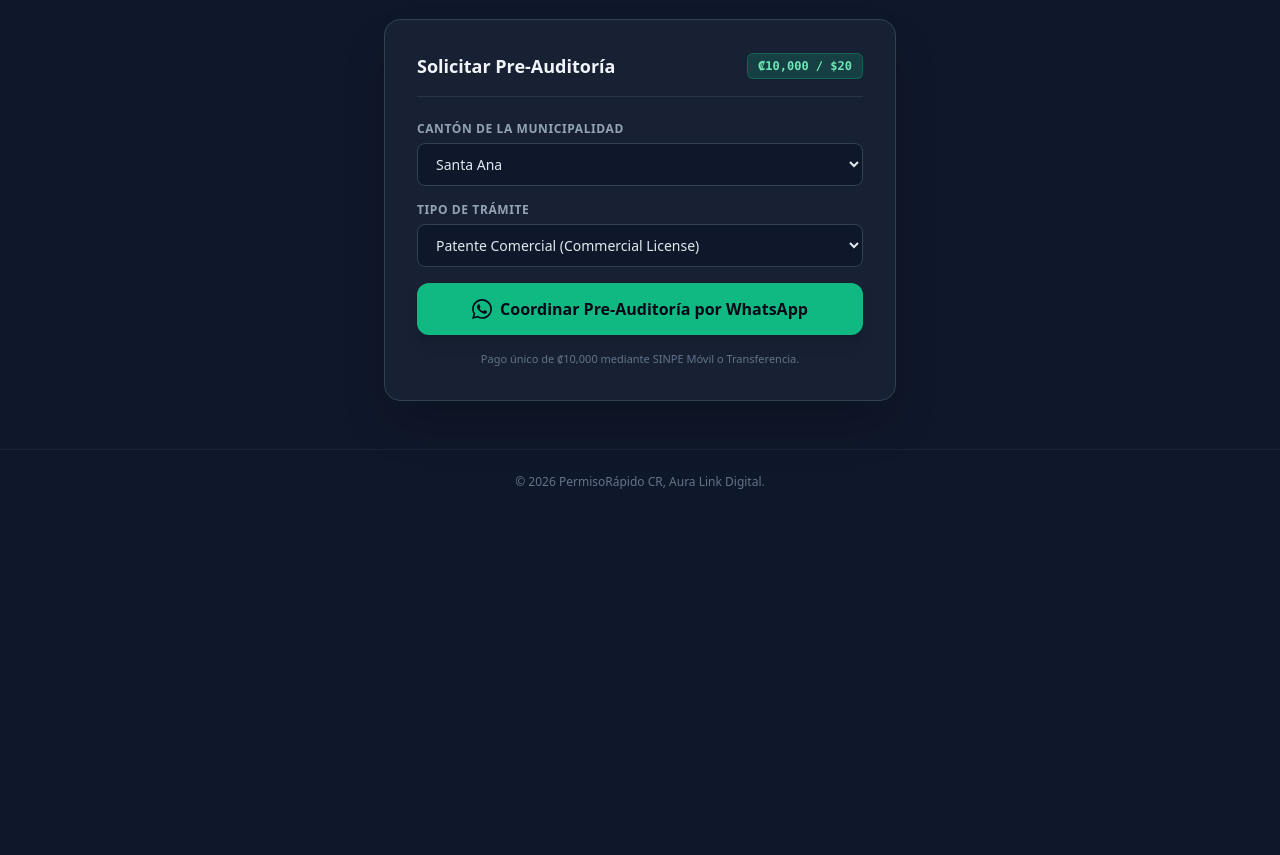
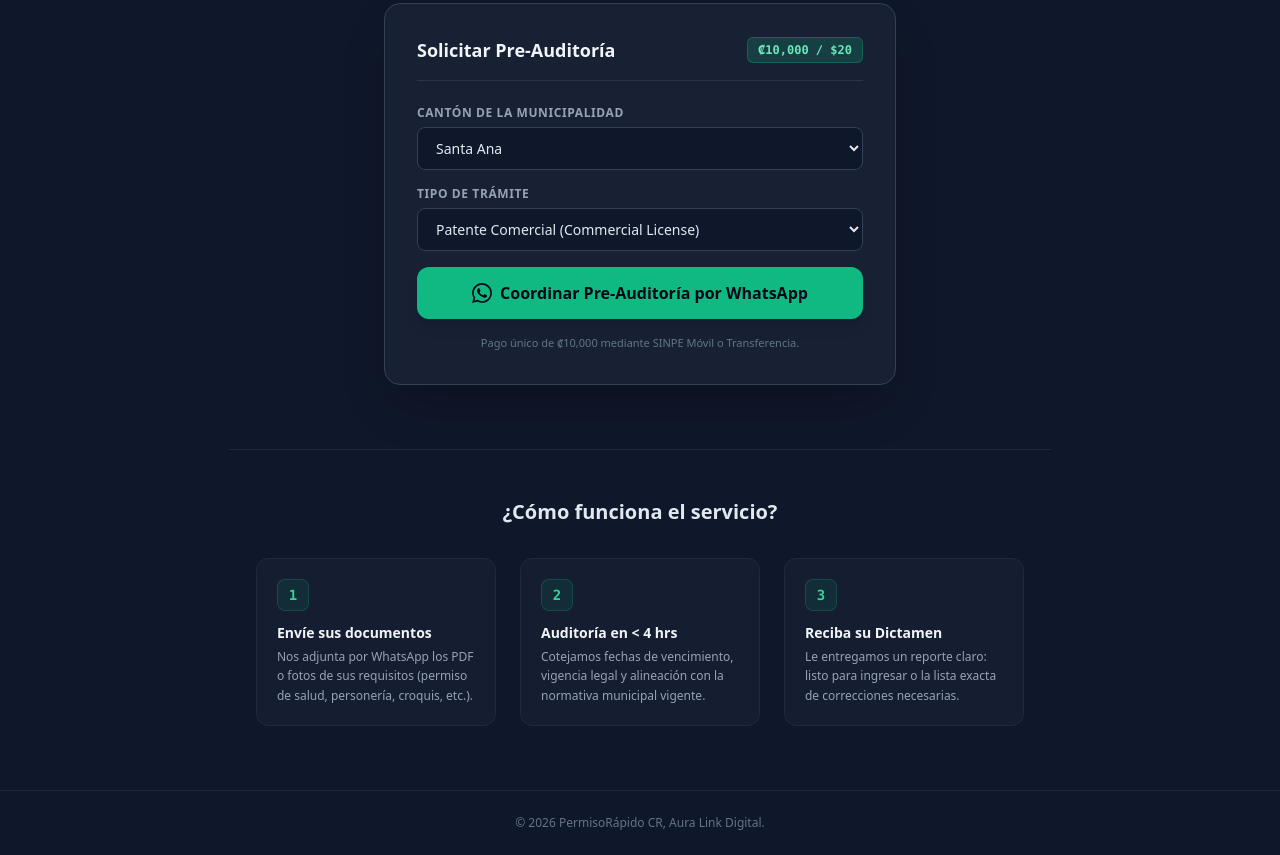
Before and after one commit to Ep1c81/permisorapido-cr, a plain HTML site: page index.html in a window 1280 px wide. Shown: the part 396-1251 px from the top of the page. Before the commit the page ends 910 px from the top, so only its background shows below. Drawn offline with nearby package versions, Linux system fonts and the light colour scheme.

Commit message:
Revise index.html for SEO and functionality improvements
Updated the HTML structure and content for the PermisoRápido CR website, including SEO metadata, language toggle functionality, and form submission logic.

```diff
--- a/index.html
+++ b/index.html
@@ -73,7 +73,7 @@
     </header>
 
     <!-- HERO SECTION -->
-    <main class="max-w-4xl mx-auto px-4 pt-16 pb-12 text-center flex-grow flex flex-col justify-center">
+    <main class="max-w-4xl mx-auto px-4 pt-12 pb-16 text-center flex-grow flex flex-col justify-center">
       <div class="inline-flex items-center gap-2 px-3 py-1 rounded-full bg-amber-500/10 border border-amber-500/20 text-amber-400 text-xs font-medium mb-6 mx-auto">
         <span class="w-2 h-2 rounded-full bg-amber-400 animate-pulse"></span>
         <span class="lang-es">Evite hasta 40 días de atraso en la Municipalidad</span>
@@ -91,7 +91,7 @@
       </p>
 
       <!-- AUDIT CARD / FORM -->
-      <div class="bg-slate-800/60 border border-slate-700 p-6 md:p-8 rounded-2xl max-w-lg mx-auto w-full text-left shadow-2xl backdrop-blur-sm">
+      <div class="bg-slate-800/60 border border-slate-700 p-6 md:p-8 rounded-2xl max-w-lg mx-auto w-full text-left shadow-2xl backdrop-blur-sm mb-16">
         <div class="flex justify-between items-center mb-6 border-b border-slate-700/60 pb-4">
           <h2 class="font-bold text-lg text-slate-100">
             <span class="lang-es">Solicitar Pre-Auditoría</span>
@@ -144,6 +144,55 @@
           <span class="lang-en">One-time payment of ₡10,000 via SINPE Móvil or Transfer.</span>
         </p>
       </div>
+
+      <!-- HOW IT WORKS / PASOS DEL SERVICIO -->
+      <div class="border-t border-slate-800 pt-12 text-left">
+        <h3 class="text-xl font-bold text-center mb-8 text-slate-200">
+          <span class="lang-es">¿Cómo funciona el servicio?</span>
+          <span class="lang-en">How does it work?</span>
+        </h3>
+
+        <div class="grid md:grid-cols-3 gap-6 max-w-3xl mx-auto">
+          <!-- Step 1 -->
+          <div class="bg-slate-800/40 border border-slate-800 p-5 rounded-xl">
+            <div class="w-8 h-8 bg-emerald-500/10 text-emerald-400 rounded-lg flex items-center justify-center font-bold font-mono text-sm mb-3 border border-emerald-500/20">1</div>
+            <h4 class="font-semibold text-slate-100 text-sm mb-1">
+              <span class="lang-es">Envíe sus documentos</span>
+              <span class="lang-en">Send your documents</span>
+            </h4>
+            <p class="text-xs text-slate-400 leading-relaxed">
+              <span class="lang-es">Nos adjunta por WhatsApp los PDF o fotos de sus requisitos (permiso de salud, personería, croquis, etc.).</span>
+              <span class="lang-en">Send us your requirement PDFs or photos via WhatsApp (health permit, power of attorney, layout, etc.).</span>
+            </p>
+          </div>
+
+          <!-- Step 2 -->
+          <div class="bg-slate-800/40 border border-slate-800 p-5 rounded-xl">
+            <div class="w-8 h-8 bg-emerald-500/10 text-emerald-400 rounded-lg flex items-center justify-center font-bold font-mono text-sm mb-3 border border-emerald-500/20">2</div>
+            <h4 class="font-semibold text-slate-100 text-sm mb-1">
+              <span class="lang-es">Auditoría en < 4 hrs</span>
+              <span class="lang-en">Audit in < 4 hrs</span>
+            </h4>
+            <p class="text-xs text-slate-400 leading-relaxed">
+              <span class="lang-es">Cotejamos fechas de vencimiento, vigencia legal y alineación con la normativa municipal vigente.</span>
+              <span class="lang-en">We verify expiration dates, legal validity, and compliance with current municipal bylaws.</span>
+            </p>
+          </div>
+
+          <!-- Step 3 -->
+          <div class="bg-slate-800/40 border border-slate-800 p-5 rounded-xl">
+            <div class="w-8 h-8 bg-emerald-500/10 text-emerald-400 rounded-lg flex items-center justify-center font-bold font-mono text-sm mb-3 border border-emerald-500/20">3</div>
+            <h4 class="font-semibold text-slate-100 text-sm mb-1">
+              <span class="lang-es">Reciba su Dictamen</span>
+              <span class="lang-en">Get your Verdict</span>
+            </h4>
+            <p class="text-xs text-slate-400 leading-relaxed">
+              <span class="lang-es">Le entregamos un reporte claro: listo para ingresar o la lista exacta de correcciones necesarias.</span>
+              <span class="lang-en">We send a clear report: ready for submission or the exact list of required fixes.</span>
+            </p>
+          </div>
+        </div>
+      </div>
     </main>
 
     <!-- FOOTER -->
@@ -177,9 +226,9 @@
 
         let message = "";
         if (lang === 'en') {
-          message = `Hello! I would like to request a Pre-Audit for a ${tramite} in ${canton}. Please send me the SINPE details for the ₡10,000 payment.`;
+          message = `Hello! I would like to request a Pre-Audit for a ${tramite} in ${canton}. Please send me the SINPE details and instructions to send my documents.`;
         } else {
-          message = `¡Hola! Me gustaría solicitar una Pre-Auditoría para un trámite de ${tramite} en la Municipalidad de ${canton}. Quedo a la espera de los datos de SINPE para realizar el pago de ₡10,000.`;
+          message = `¡Hola! Me gustaría solicitar una Pre-Auditoría para un trámite de ${tramite} en la Municipalidad de ${canton}. Quedo a la espera de los datos de SINPE y las instrucciones para enviar mis documentos.`;
         }
 
         const encodedMessage = encodeURIComponent(message);
```
